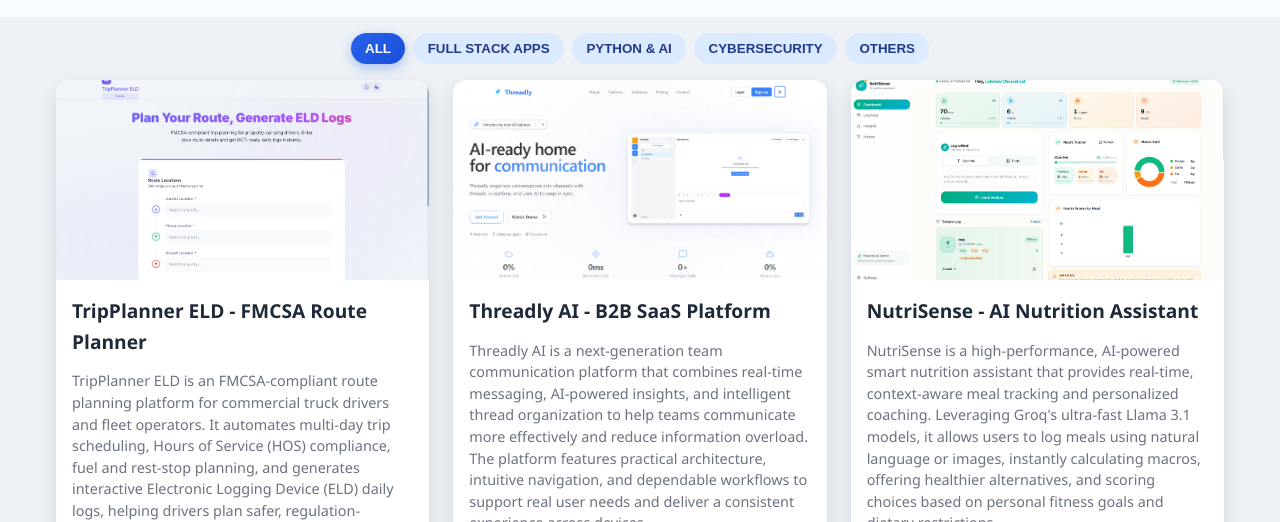
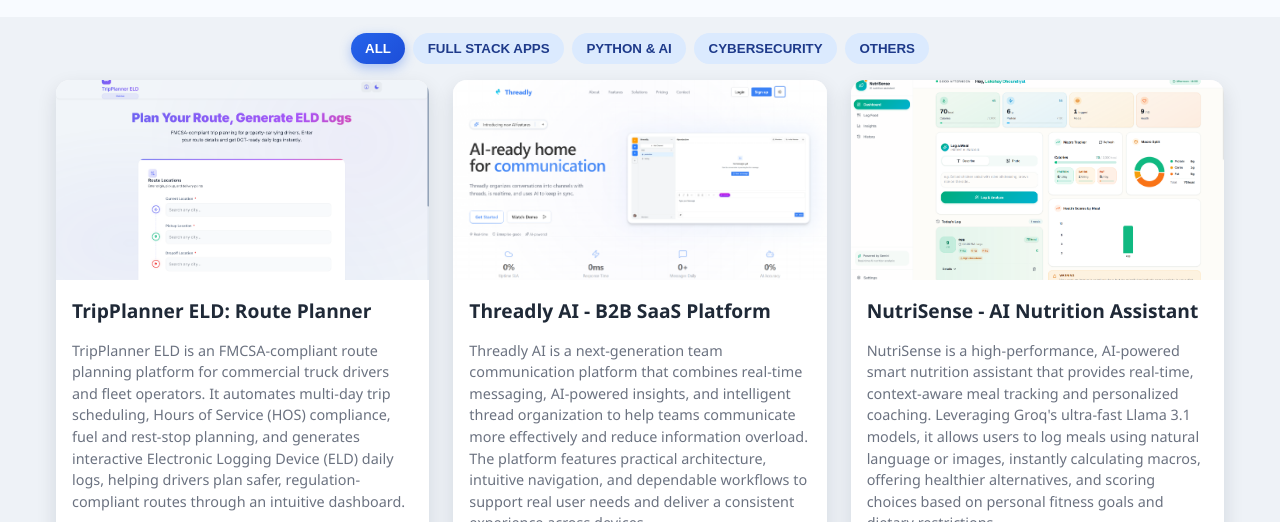
Before and after one commit to LakshayD02/Projects_Gallery_Lakshay, a plain HTML site: page index.html in a window 1280 px wide. Shown: the part 101-623 px from the top of the page. Drawn offline with Linux system fonts and the light colour scheme.

Commit message:
Update index.html

```diff
--- a/index.html
+++ b/index.html
@@ -40,7 +40,7 @@
             <div class="project-card" data-category="fullstack">
                 <img src="./images/TripPlanner.png" alt="TripPlanner ELD - FMCSA Route Planner" class="project-image" />
                 <div class="project-content">
-                    <h2 class="project-title">TripPlanner ELD - FMCSA Route Planner</h2>
+                    <h2 class="project-title">TripPlanner ELD: Route Planner</h2>
                     <p class="project-description">TripPlanner ELD is an FMCSA-compliant route planning platform for commercial truck drivers and fleet operators. It automates multi-day trip scheduling, Hours of Service (HOS) compliance, fuel and rest-stop planning, and generates interactive Electronic Logging Device (ELD) daily logs, helping drivers plan safer, regulation-compliant routes through an intuitive dashboard.</p>
                     <div class="project-tags">
                         <span class="tag">React.js</span>
```
